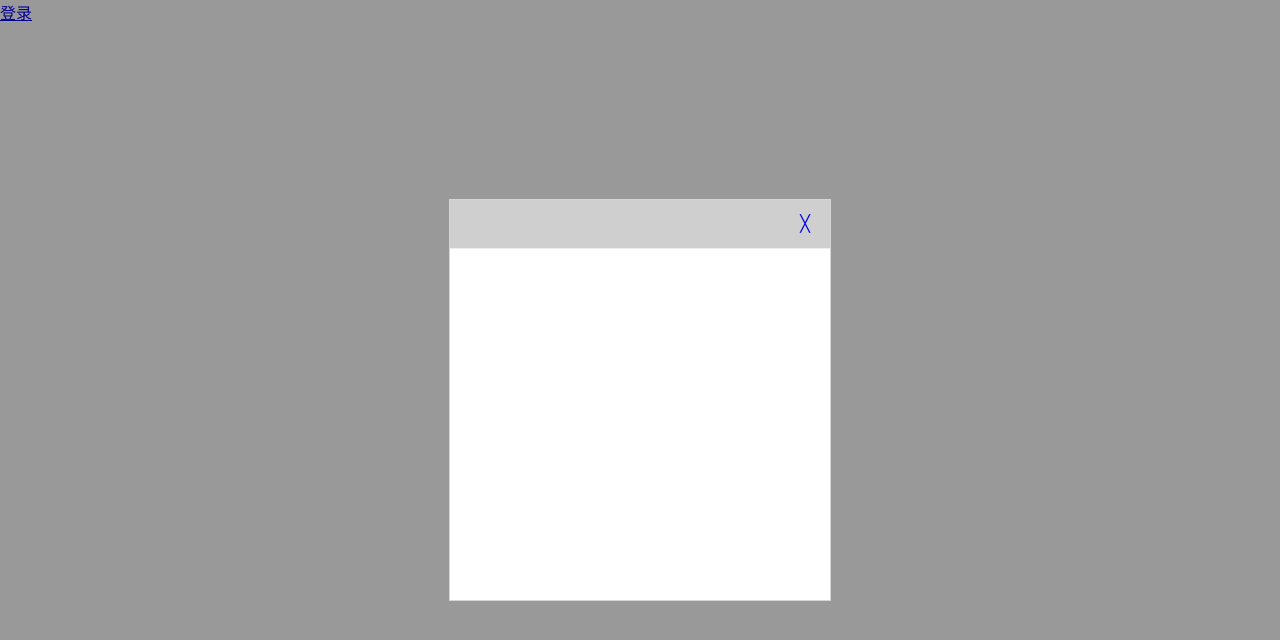
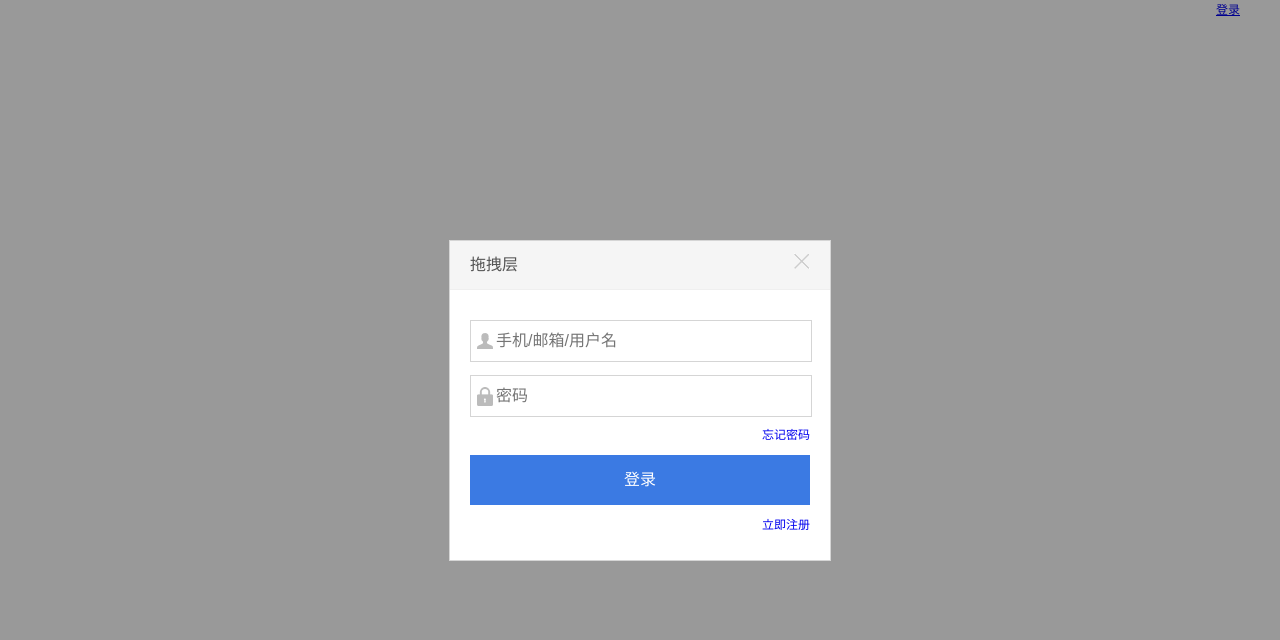
Before and after one commit to Andimprove/Andimprove.github.io, a plain HTML site: page demo/divDrag/index.html in a window 1280 px wide. Drawn offline with Linux system fonts and the light colour scheme.

Commit message:
change demo divDrag

```diff
--- a/demo/divDrag/divDrag.css
+++ /dev/null
@@ -1,38 +0,0 @@
-		*{
-			margin: 0px;
-			padding: 0px;
-		}
-		.dialog-main{
-			width: 380px;height: 400px;
-			position:absolute;
-			top: 100px;left: 100px;
-			border: 1px solid #D5D5D5;background: #fff;
-			-moz-user-select:none;/*火狐*/
-			-webkit-user-select:none;/*webkit浏览器*/
-			-ms-user-select:none;/*IE10*/
-			-khtml-user-select:none;/*早期浏览器*/
-			user-select:none;
-			display: none;
-		}
-		.dialog-title{
-			height: 48px;line-height: 48px;padding: 0px 20px;font-size: 16px;
-			border-bottom: 1px solid #efefef;background: #CFCFCF;
-			cursor: move;
-		}
-		.closeButton{
-			width: 20px;
-			height: 20px;
-			text-align: right;
-			position: absolute;right: 20px;
-			text-decoration: none;
-			-moz-user-select:none;/*火狐*/
-			-webkit-user-select:none;/*webkit浏览器*/
-			-ms-user-select:none;/*IE10*/
-			-khtml-user-select:none;/*早期浏览器*/
-			user-select:none;
-
-		}
-		.dialog-mask{
-			width: 100%;height: 100%;background: #000;opacity: 0.4;filter: Alpha(opacity=40);
-			position: absolute;top: 0px;left: 0px;z-index: 8000;display: block;
-		}
--- a/demo/divDrag/divDrag.js
+++ /dev/null
@@ -1,76 +0,0 @@
-//登录浮层拖拽
-var mask;
-
-function divDrag(uiId,titleId) {
-		document.getElementById(uiId).style.display = "block";
-		document.getElementById(uiId).style.zIndex = 10001;
-
-		//自动居中登录浮层
-		var el = document.getElementById(uiId);
-		autoCenter(el);
-		function autoCenter(el){
-			var bodyW = document.documentElement.clientWidth;
-			var bodyH = document.documentElement.clientHeight;
-			var elW = el.offsetWidth;
-			var elH = el.offsetHeight;
-			el.style.left = (bodyW-elW)/2+"px";
-			el.style.top = (bodyH-elH)/2+"px";
-		}
-		//自动全屏
-		function fillToBody(el){
-			el.style.display ="block";
-			el.style.width = document.documentElement.clientWidth+"px";
-			el.style.height = document.documentElement.clientHeight+"px";
-		}
-		//鼠标事件1 － 在标题栏上按下（要计算鼠标相对拖拽元素的左上角的坐标，并且标记元素为可拖动）
-		var mouseTitleX = 0;
-		var mouseTitleY = 0;
-		var isDraging = false;
-		document.getElementById(titleId).onmousedown = function(e){
-			var e = e || window.event;
-			mouseTitleX = e.pageX - document.getElementById(uiId).offsetLeft;
-			mouseTitleY = e.pageY - document.getElementById(uiId).offsetTop;
-			isDraging = true;
-		}
-		//鼠标事件2 － 鼠标移动时（要检测，元素是否可标记为移动，如果是，则更新元素的位置，到当前鼠标的位置［ps：要减去第一步中获得的偏移］）
-		document.onmousemove = function(e){
-			var e = e || window.event;
-			if (isDraging === true) {
-				var moveX = e.pageX - mouseTitleX;
-				var moveY = e.pageY - mouseTitleY;
-
-				if (moveX < 0) {
-					moveX = 0;
-				}else if (moveX > document.documentElement.clientWidth - document.getElementById(uiId).offsetWidth) {
-					moveX = document.documentElement.clientWidth - document.getElementById(uiId).offsetWidth;
-				}else{
-					document.getElementById(uiId).style.left = moveX + "px";
-				}
-				if (moveY < 0) {
-					moveY = 0;
-				}else if (moveY > document.documentElement.clientHeight - document.getElementById(uiId).offsetHeight) {
-					moveY = document.documentElement.clientHeight - document.getElementById(uiId).offsetHeight
-				}else{
-					document.getElementById(uiId).style.top = moveY + "px";
-				}
-			}
-		}
-		//鼠标事件3 － 鼠标松开的时候（标记元素为不可拖动即可)
-		document.onmouseup = function(){
-			isDraging = false;
-		}
-		//创建遮罩层
-		mask = document.createElement("div");
-		mask.className = "dialog-mask";
-		document.body.appendChild(mask);
-		//保持登录浮层居中
-		window.onresize = function(){
-			autoCenter(el);
-			fillToBody(mask);
-		}
-}
-//关闭登录框浮层
-function closeButton(uiId){
-		document.getElementById(uiId).style.display = "none";
-		mask.style.display = "none";
-}
--- a/demo/divDrag/index.html
+++ b/demo/divDrag/index.html
@@ -1,24 +1,233 @@
 <!DOCTYPE html>
 <html>
 <head>
-	<title>divDrag登录浮层拖拽</title>
-	<meta charset="utf-8">
-	<script type="text/javascript" src="divDrag.js"></script>
-	<link rel="stylesheet" type="text/css" href="divDrag.css">
+
+<meta http-equiv="Content-Type" content="text/html; charset=utf-8" />
+
+<title>拖拽效果</title>
+
+<style type="text/css">
+
+	body{background: #fff top center no-repeat;padding: 0px;margin: 0px;font-size: 12px;font-family: "微软雅黑";}
+
+	.link{text-align: right;line-height: 20px;padding-right: 40px;}
+
+	.ui-dialog{
+		width: 380px;height: auto;display: none;
+		position: absolute;z-index: 9000;
+		top: 0px;left: 0px;
+		border: 1px solid #D5D5D5;background: #fff;
+	}
+
+	.ui-dialog a{text-decoration: none;}
+
+	.ui-dialog-title{
+		height: 48px;line-height: 48px; padding:0px 20px;color: #535353;font-size: 16px;
+		border-bottom: 1px solid #efefef;background: #f5f5f5;
+		cursor: move;
+		user-select:none;
+	}
+	.ui-dialog-closebutton{
+		width: 16px;height: 16px;display: block;
+		position: absolute;top: 12px;right: 20px;
+		background: url(images/close_def.png) no-repeat;cursor: pointer;
+
+	}
+	.ui-dialog-closebutton:hover{background:url(images/close_hov.png);}
+
+	.ui-dialog-content{
+		padding: 15px 20px;
+	}
+	.ui-dialog-pt15{
+		padding-top: 15px;
+	}
+	.ui-dialog-l40{
+		height: 40px;line-height: 40px;
+		text-align: right;
+	}
+
+	.ui-dialog-input{
+		width: 100%;height: 40px;
+		margin: 0px;padding:0px;
+		border: 1px solid #d5d5d5;
+		font-size: 16px;color: #c1c1c1;
+		text-indent: 25px;
+		outline: none;
+	}
+	.ui-dialog-input-username{
+		background: url(images/input_username.png) no-repeat 2px ;
+	}
+
+	.ui-dialog-input-password{
+		background: url(images/input_password.png) no-repeat 2px ;
+	}
+	.ui-dialog-submit{
+		width: 100%;height: 50px;background: #3b7ae3;border:none;font-size: 16px;color: #fff;
+		outline: none;text-decoration: none;
+		display: block;text-align: center;line-height: 50px;
+	}
+	.ui-dialog-submit:hover{
+		background: #3f81b0;
+	}
+
+	.ui-mask{
+		width: 100%;height:100%;background: #000;
+		position: absolute;top: 0px;height: 0px;z-index: 8000;
+		opacity:0.4; filter: Alpha(opacity=40);
+	}
+</style>
 </head>
-<body>
-	<!-- 添加触发事件 -->
-	<a href="#" onclick="divDrag('uiId','titleId')">登录</a>
-	<!-- 登录浮层界面（默认显示） -->
-	<div class="dialog-main" id="uiId">
-		<div class="dialog-title" id="titleId">
-	<!-- 添加关闭登录界面 -->
-			<a href="#" class="closeButton" onclick="closeButton('uiId')">╳</a>
-		</div>
+<body >
+
+<div class="link">
+	<a href="javascript:showDialog();">登录</a>
+</div>
+<div class="ui-mask" id="mask" onselectstart="return false"></div>
+
+<div class="ui-dialog" id="dialogMove" onselectstart='return false;'>
+	<div class="ui-dialog-title" id="dialogDrag"  onselectstart="return false;" >
+
+		拖拽层
+
+		<a class="ui-dialog-closebutton" href="javascript:hideDialog();"></a>
+
 	</div>
+	<div class="ui-dialog-content">
+		<form>
+			<div class="ui-dialog-l40 ui-dialog-pt15">
+				<input class="ui-dialog-input ui-dialog-input-username" type="text" placeholder="手机/邮箱/用户名" maxlength="16" />
+			</div>
+			<div class="ui-dialog-l40 ui-dialog-pt15">
+				<input class="ui-dialog-input ui-dialog-input-password" type="password" placeholder="密码" maxlength="8" />
+			</div>
+			<div class="ui-dialog-l40">
+				<a href="#">忘记密码</a>
+			</div>
+			<div>
+				<a class="ui-dialog-submit" href="#" >登录</a>
+			</div>
+			<div class="ui-dialog-l40">
+				<a href="#">立即注册</a>
+			</div>
+		</form>
+	</div>
+</div>
+
+
+<script type="text/javascript">
+
+	var dialogInstace , onMoveStartId , mousePos = {x:0,y:0};	//	用于记录当前可拖拽的对象
+
+	// var zIndex = 9000;
+
+	//	获取元素对象
+	function g(id){return document.getElementById(id);}
+
+	//	自动居中元素（el = Element）
+	function autoCenter( el ){
+		var bodyW = document.documentElement.clientWidth;
+		var bodyH = document.documentElement.clientHeight;
+
+		var elW = el.offsetWidth;
+		var elH = el.offsetHeight;
+
+		el.style.left = (bodyW-elW)/2 + 'px';
+		el.style.top = (bodyH-elH)/2 + 'px';
+
+	}
+
+	//	自动扩展元素到全部显示区域
+	function fillToBody( el ){
+		el.style.width  = document.documentElement.clientWidth  +'px';
+		el.style.height = document.documentElement.clientHeight + 'px';
+	}
+
+	//	Dialog实例化的方法
+	function Dialog( dragId , moveId ){
+
+		var instace = {} ;
+
+		instace.dragElement  = g(dragId);	//	允许执行 拖拽操作 的元素
+		instace.moveElement  = g(moveId);	//	拖拽操作时，移动的元素
+
+		instace.mouseOffsetLeft = 0;			//	拖拽操作时，移动元素的起始 X 点
+		instace.mouseOffsetTop = 0;			//	拖拽操作时，移动元素的起始 Y 点
+
+		instace.dragElement.addEventListener('mousedown',function(e){
+
+			var e = e || window.event;
+
+			dialogInstace = instace;
+			instace.mouseOffsetLeft = e.pageX - instace.moveElement.offsetLeft ;
+			instace.mouseOffsetTop  = e.pageY - instace.moveElement.offsetTop ;
+
+			onMoveStartId = setInterval(onMoveStart,10);
+			return false;
+			// instace.moveElement.style.zIndex = zIndex ++;
+		})
+
+		return instace;
+	}
+
+	//	在页面中侦听 鼠标弹起事件
+	document.onmouseup = function(e){
+		dialogInstace = false;
+		clearInterval(onMoveStartId);
+	}
+	document.onmousemove = function( e ){
+		var e = window.event || e;
+		mousePos.x = e.clientX;
+		mousePos.y = e.clientY;
+
+
+		e.stopPropagation && e.stopPropagation();
+		e.cancelBubble = true;
+		e = this.originalEvent;
+        e && ( e.preventDefault ? e.preventDefault() : e.returnValue = false );
+
+        document.body.style.MozUserSelect = 'none';
+	}
+
+	function onMoveStart(){
+
+
+		var instace = dialogInstace;
+	    if (instace) {
+
+	    	var maxX = document.documentElement.clientWidth -  instace.moveElement.offsetWidth;
+	    	var maxY = document.documentElement.clientHeight - instace.moveElement.offsetHeight ;
+
+			instace.moveElement.style.left = Math.min( Math.max( ( mousePos.x - instace.mouseOffsetLeft) , 0 ) , maxX) + "px";
+			instace.moveElement.style.top  = Math.min( Math.max( ( mousePos.y - instace.mouseOffsetTop ) , 0 ) , maxY) + "px";
+
+	    }
+
+	}
+
+
+
+
+
+	//	重新调整对话框的位置和遮罩，并且展现
+	function showDialog(){
+		g('dialogMove').style.display = 'block';
+		g('mask').style.display = 'block';
+		autoCenter( g('dialogMove') );
+		fillToBody( g('mask') );
+	}
+
+	//	关闭对话框
+	function hideDialog(){
+		g('dialogMove').style.display = 'none';
+		g('mask').style.display = 'none';
+	}
+
+	//	侦听浏览器窗口大小变化
+	window.onresize = showDialog;
+
+	Dialog('dialogDrag','dialogMove');
+	showDialog();
+
+</script>
 </body>
-<script type="text/javascript">
-//以下默认打开页面执行一次鼠标点击链接
-	divDrag('uiId','titleId');
-</script>
 </html>
```
Also changed, not shown: index.html (+1 -1 lines), demo/divDrag/images/close_def.png (added), demo/divDrag/images/close_hov.png (added), demo/divDrag/images/input_password.png (added), demo/divDrag/images/input_username.png (added).
